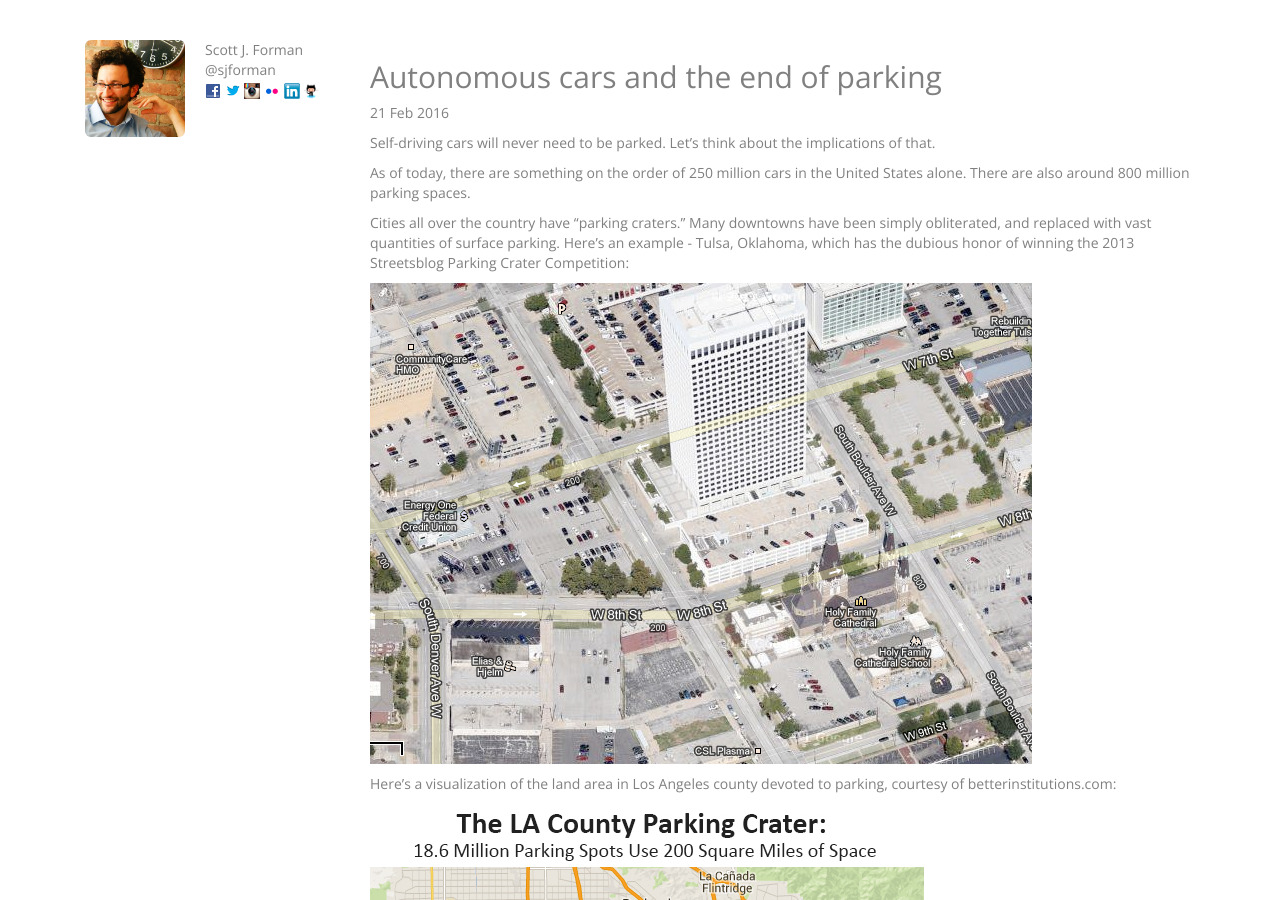
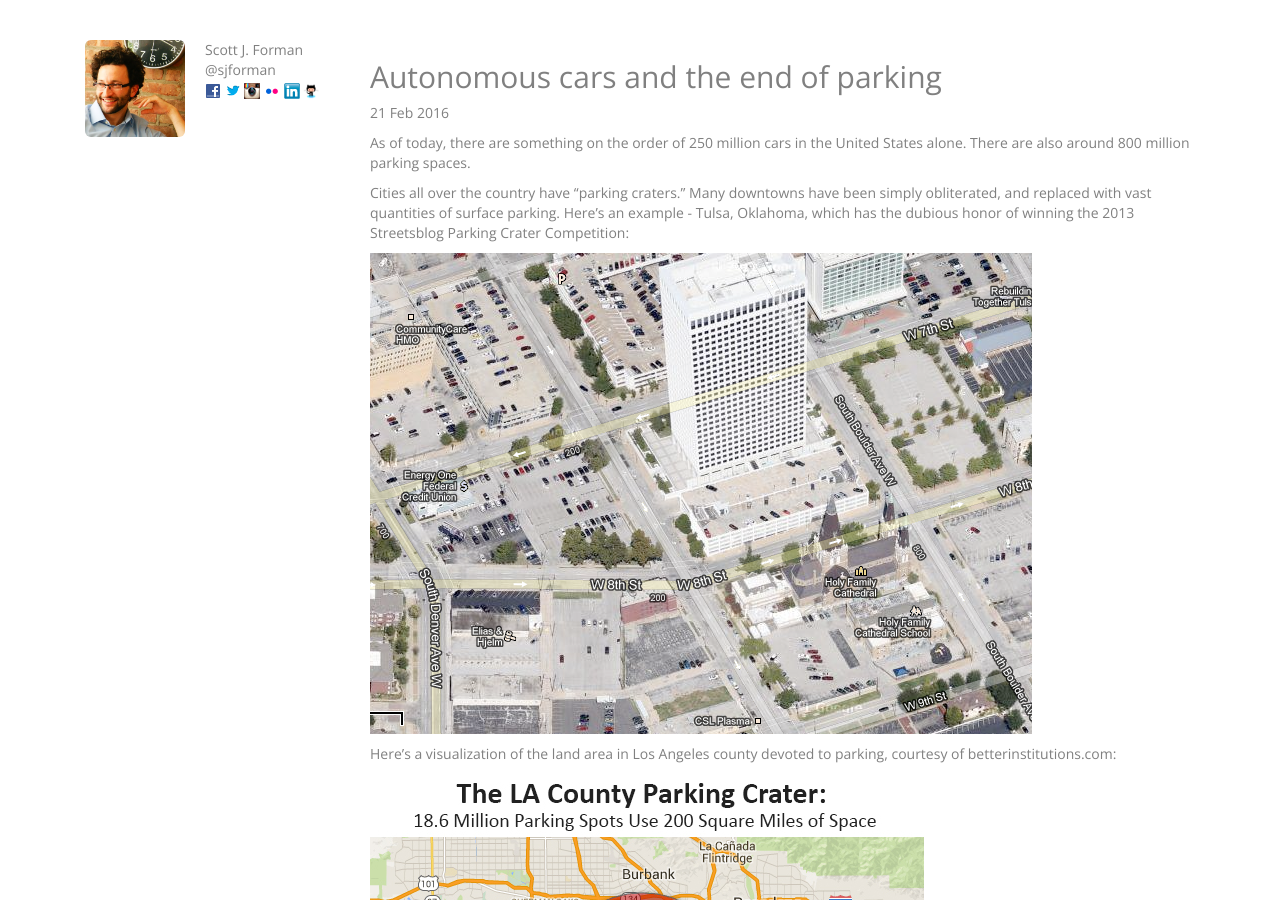
Before and after one commit to sjforman/sjforman.github.io, a Jekyll site: the page built from _posts/2016-02-21-the-end-of-parking.md, in a window 1280 px wide and 900 px high. Built offline with Jekyll 4.4.1, drawn with Linux system fonts in a browser that asks for light colours; nearby versions of some CDN libraries; Markdown is read by kramdown in place of the engine named in the settings.

Commit message:
Edits beginning of parking blogpost.

```diff
--- a/_posts/2016-02-21-the-end-of-parking.md
+++ b/_posts/2016-02-21-the-end-of-parking.md
@@ -3,8 +3,6 @@ layout: post
 title: Autonomous cars and the end of parking
 date: 2016-02-21
 ---
-
-Self-driving cars will never need to be parked. Let’s think about the implications of that.
 
 As of today, there are something on the order of 250 million cars in the United States alone. There are also around 800 million parking spaces.
 
```
